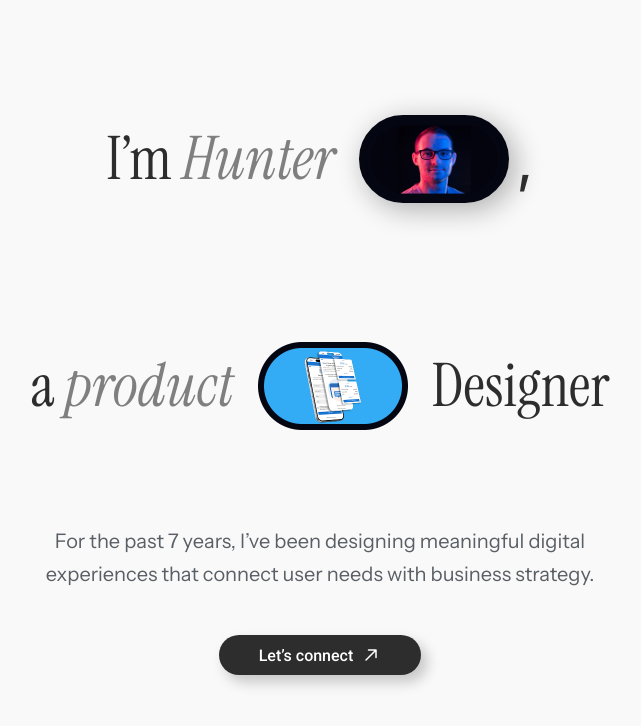
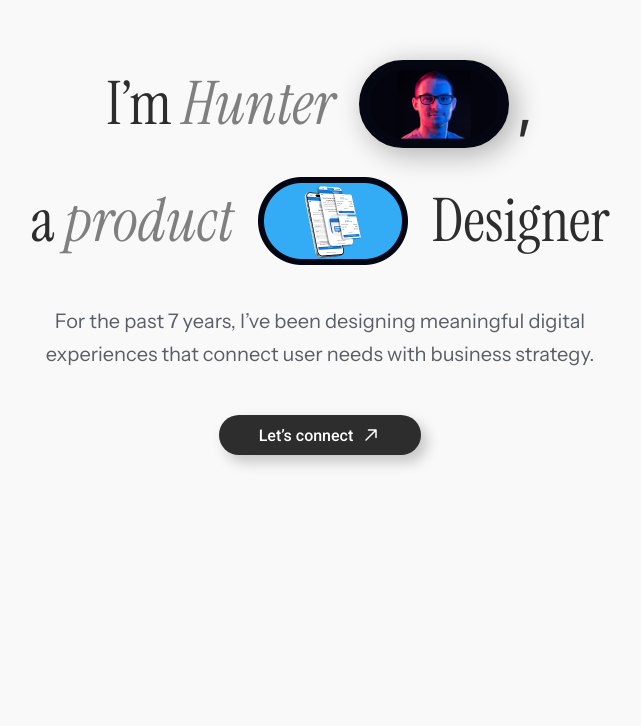
Before and after one commit to huntallsop/Portfolio, a React (Vite) app: page / in a window 1280 px wide. Shown: the top 726 px of the page, without its empty margins (320-961 px from the left). Built offline with nearby package versions, Linux system fonts and the light colour scheme.

Commit message:
Adjust Hero headline margins

```diff
--- a/src/components/Hero/Hero.jsx
+++ b/src/components/Hero/Hero.jsx
@@ -10,7 +10,7 @@ export default function Hero() {
       <div className="frame">
         <div className="div">
           <div className="frame-2">
-            <p className="div-2">
+            <p className="div-2" style={{ marginTop: 0, marginBottom: 0 }}>
               <span className="text-wrapper">I’m </span>
               <span className="span">Hunter</span>
             </p>
@@ -20,7 +20,7 @@ export default function Hero() {
             </div>
           </div>
           <div className="frame-2">
-            <p className="div-2">
+            <p className="div-2" style={{ marginTop: 0, marginBottom: 0 }}>
               <span className="text-wrapper">a </span>
               <span className="span">product</span>
             </p>
```
